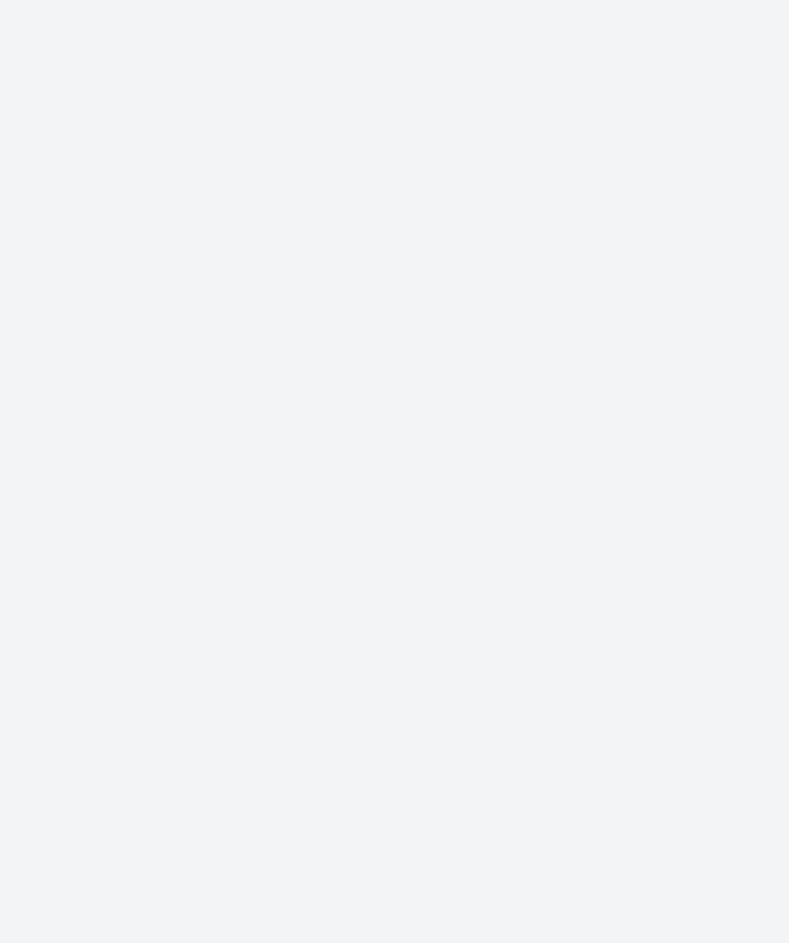
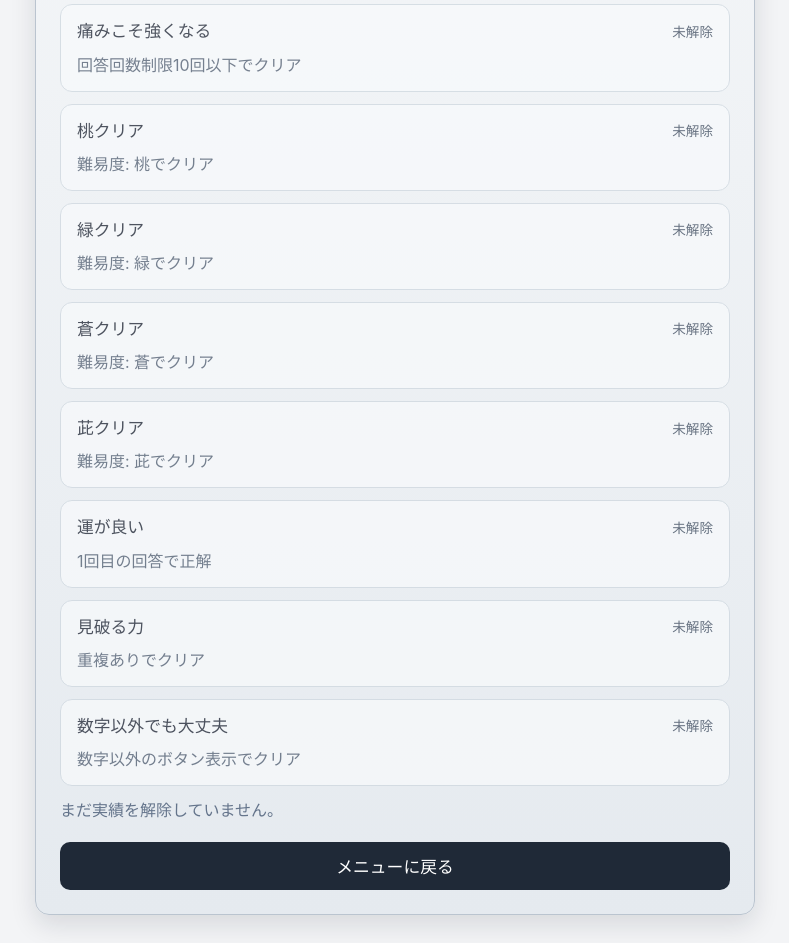
Before and after one commit to Ryoran-ran/React-Ts-HitAndBlow, a React (Vite) app in the folder hit-and-blow/: page /achievements in a window 1280 px wide. Before the commit this address had no page. Shown: the part 340-1283 px from the top of the page, without its empty margins (245-1034 px from the left). Before the commit the page ends 800 px from the top, so only its background shows below. Built offline with nearby package versions, Linux system fonts and the light colour scheme.

Commit message:
feat:実績画面を追加

```diff
--- /dev/null
+++ b/hit-and-blow/src/game/achievement/Achievement.tsx
@@ -0,0 +1,11 @@
+import AppHeader from '../common/display/header'
+import AppAchievementGame from './AchievementGame.tsx'
+
+export default function AppAchievement() {
+  return (
+    <main>
+      <AppHeader />
+      <AppAchievementGame />
+    </main>
+  )
+}
--- /dev/null
+++ b/hit-and-blow/src/game/achievement/AchievementGame.tsx
@@ -0,0 +1,58 @@
+import { useMemo } from 'react'
+import { useNavigate } from 'react-router-dom'
+import texts from '../../texts/ja.json'
+import { achievements, loadUnlockedAchievements } from '../common/function/achievement.ts'
+import './achievement.css'
+
+export default function AppAchievementGame() {
+  const navigate = useNavigate()
+
+  const unlockedIds = useMemo(() => loadUnlockedAchievements(), [])
+  const unlockedSet = new Set(unlockedIds)
+
+  return (
+    <main className="achievement-layout">
+      <section className="achievement-card">
+        <h2 className="achievement-title">{texts.achievementScreen.title}</h2>
+        <p className="achievement-subtitle">{texts.achievementScreen.subtitle}</p>
+
+        <div className="achievement-list">
+          {achievements.map((achievement) => {
+            const unlocked = unlockedSet.has(achievement.id)
+            const achievementText = texts.achievements[achievement.id]
+
+            return (
+              <article
+                key={achievement.id}
+                className={`achievement-item ${unlocked ? 'is-unlocked' : 'is-locked'}`}
+              >
+                <div className="achievement-item-header">
+                  <h3 className="achievement-item-title">{achievementText.name}</h3>
+                  <span className="achievement-badge">
+                    {unlocked
+                      ? texts.achievementScreen.unlocked
+                      : texts.achievementScreen.locked}
+                  </span>
+                </div>
+                <p className="achievement-item-description">
+                  {achievementText.description}
+                </p>
+              </article>
+            )
+          })}
+
+          {unlockedIds.length === 0 && (
+            <p className="achievement-empty">{texts.achievementScreen.empty}</p>
+          )}
+        </div>
+
+        <button
+          className="achievement-back-btn"
+          onClick={() => navigate('/')}
+        >
+          {texts.achievementScreen.backMenu}
+        </button>
+      </section>
+    </main>
+  )
+}
--- /dev/null
+++ b/hit-and-blow/src/game/achievement/achievement.css
@@ -0,0 +1,104 @@
+.achievement-layout {
+  display: flex;
+  justify-content: center;
+  padding: 28px 16px;
+}
+
+.achievement-card {
+  width: min(720px, 100%);
+  background: linear-gradient(180deg, #f4f6f8 0%, #e5eaef 100%);
+  border: 1px solid #bac4cf;
+  border-radius: 14px;
+  box-shadow: 0 10px 26px rgba(17, 24, 39, 0.12);
+  padding: 24px;
+}
+
+.achievement-title {
+  margin: 0;
+  font-size: 1.8rem;
+  color: #111827;
+}
+
+.achievement-subtitle {
+  margin: 8px 0 20px;
+  color: #4b5563;
+}
+
+.achievement-list {
+  display: grid;
+  gap: 12px;
+}
+
+.achievement-item {
+  border-radius: 12px;
+  padding: 14px 16px;
+  border: 1px solid #cdd6de;
+  background: #f8fafc;
+}
+
+.achievement-item.is-unlocked {
+  border-color: #7c9b6a;
+  background: linear-gradient(180deg, #eef7e7 0%, #e2f0d8 100%);
+}
+
+.achievement-item.is-locked {
+  opacity: 0.72;
+}
+
+.achievement-item-header {
+  display: flex;
+  justify-content: space-between;
+  align-items: center;
+  gap: 12px;
+}
+
+.achievement-item-title {
+  margin: 0;
+  font-size: 1.05rem;
+  color: #111827;
+}
+
+.achievement-badge {
+  white-space: nowrap;
+  font-size: 0.85rem;
+  font-weight: 700;
+  color: #334155;
+}
+
+.achievement-item-description {
+  margin: 8px 0 0;
+  color: #475569;
+}
+
+.achievement-empty {
+  margin: 0;
+  color: #64748b;
+}
+
+.achievement-back-btn {
+  width: 100%;
+  min-height: 48px;
+  margin-top: 20px;
+  border: none;
+  border-radius: 10px;
+  background: #1f2937;
+  color: #ffffff;
+  font-size: 1.05rem;
+  font-weight: 700;
+  cursor: pointer;
+}
+
+.achievement-back-btn:active {
+  transform: translateY(1px);
+}
+
+@media (max-width: 640px) {
+  .achievement-card {
+    padding: 20px;
+  }
+
+  .achievement-item-header {
+    flex-direction: column;
+    align-items: flex-start;
+  }
+}
--- a/hit-and-blow/src/game/menu/MenuGame.tsx
+++ b/hit-and-blow/src/game/menu/MenuGame.tsx
@@ -272,6 +272,12 @@ export default function AppMenuGame() {
         >
           {texts.menu.gameStart}
         </button>
+        <button
+          className="menu-sub-btn"
+          onClick={() => navigate('/achievements')}
+        >
+          {texts.menu.showAchievements}
+        </button>
       </section>
     </main>
   )
--- a/hit-and-blow/src/game/menu/menu.css
+++ b/hit-and-blow/src/game/menu/menu.css
@@ -85,6 +85,23 @@
   transform: translateY(1px);
 }
 
+.menu-sub-btn {
+  width: 100%;
+  min-height: 46px;
+  margin-top: 12px;
+  border: 1px solid #9aa6b2;
+  border-radius: 10px;
+  background: #f8fafc;
+  color: #1f2937;
+  font-size: 1rem;
+  font-weight: 700;
+  cursor: pointer;
+}
+
+.menu-sub-btn:active {
+  transform: translateY(1px);
+}
+
 @media (max-width: 640px) {
   .menu-card {
     padding: 20px;
--- a/hit-and-blow/src/main.tsx
+++ b/hit-and-blow/src/main.tsx
@@ -5,6 +5,7 @@ import './index.css'
 // import App from './App.tsx'
 import AppPlay from './game/play/Play.tsx'
 import AppMenu from './game/menu/Menu.tsx'
+import AppAchievement from './game/achievement/Achievement.tsx'
 
 createRoot(document.getElementById('root')!).render(
   <StrictMode>
@@ -12,6 +13,7 @@ createRoot(document.getElementById('root')!).render(
       <Routes>
         <Route path="/" element={<AppMenu />} />
         <Route path="/play" element={<AppPlay />} />
+        <Route path="/achievements" element={<AppAchievement />} />
       </Routes>
     </BrowserRouter>
   </StrictMode>,
--- a/hit-and-blow/src/texts/ja.json
+++ b/hit-and-blow/src/texts/ja.json
@@ -12,6 +12,7 @@
     ,"useButton":"ボタン数"
     ,"ruleDuplication":"重複あり"
     ,"gameStart":"ゲームスタート"
+    ,"showAchievements":"実績を見る"
     ,"buttonLabelMode": "ボタン表示"
     ,"answerLimit":"回答回数制限"
     ,"difficultyOptions": {
@@ -114,6 +115,15 @@
     ,"limitSentence":"回数制限(答え:{0})"
   }
 
+  ,"achievementScreen": {
+    "title": "実績一覧"
+    ,"subtitle": "解除した実績を確認できます。"
+    ,"backMenu": "メニューに戻る"
+    ,"unlocked": "解除済み"
+    ,"locked": "未解除"
+    ,"empty": "まだ実績を解除していません。"
+  }
+
   ,"achievements": {
     "first_clear": {
       "name": "はじめの一歩",
```
